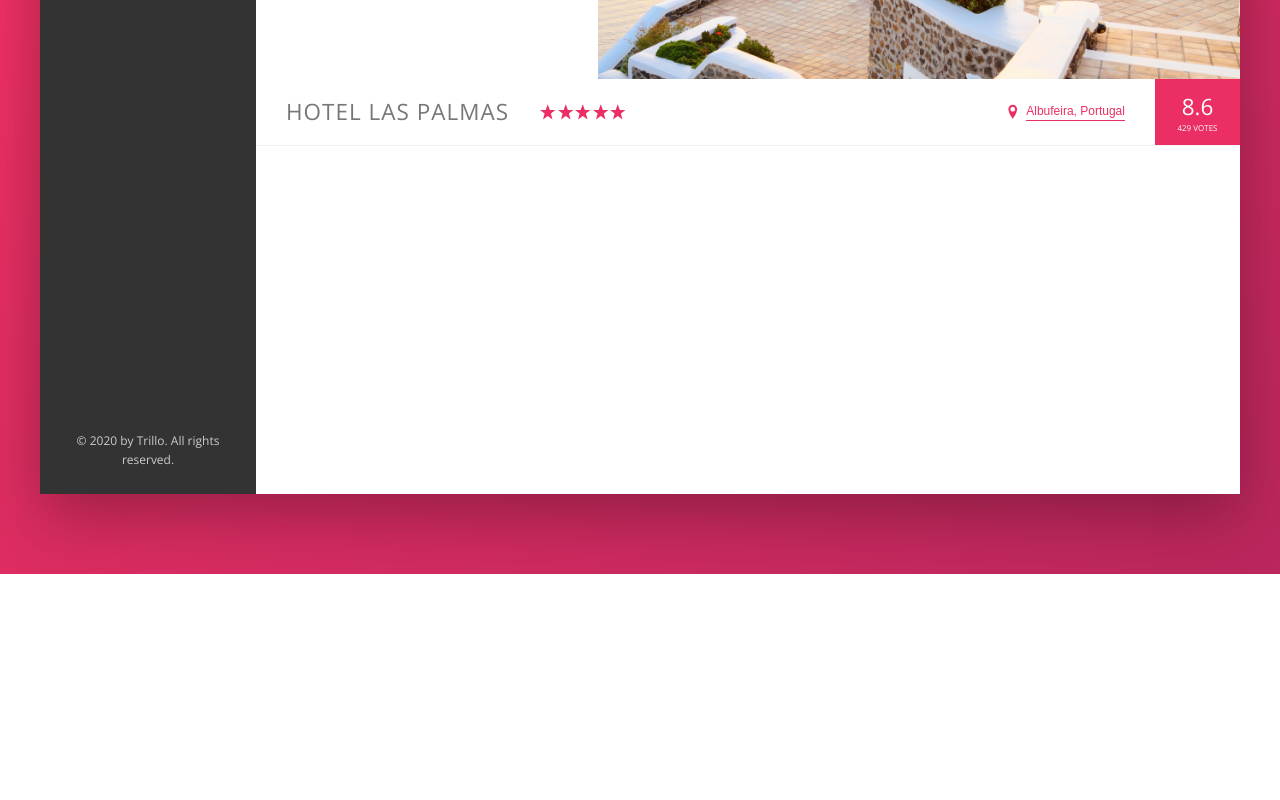
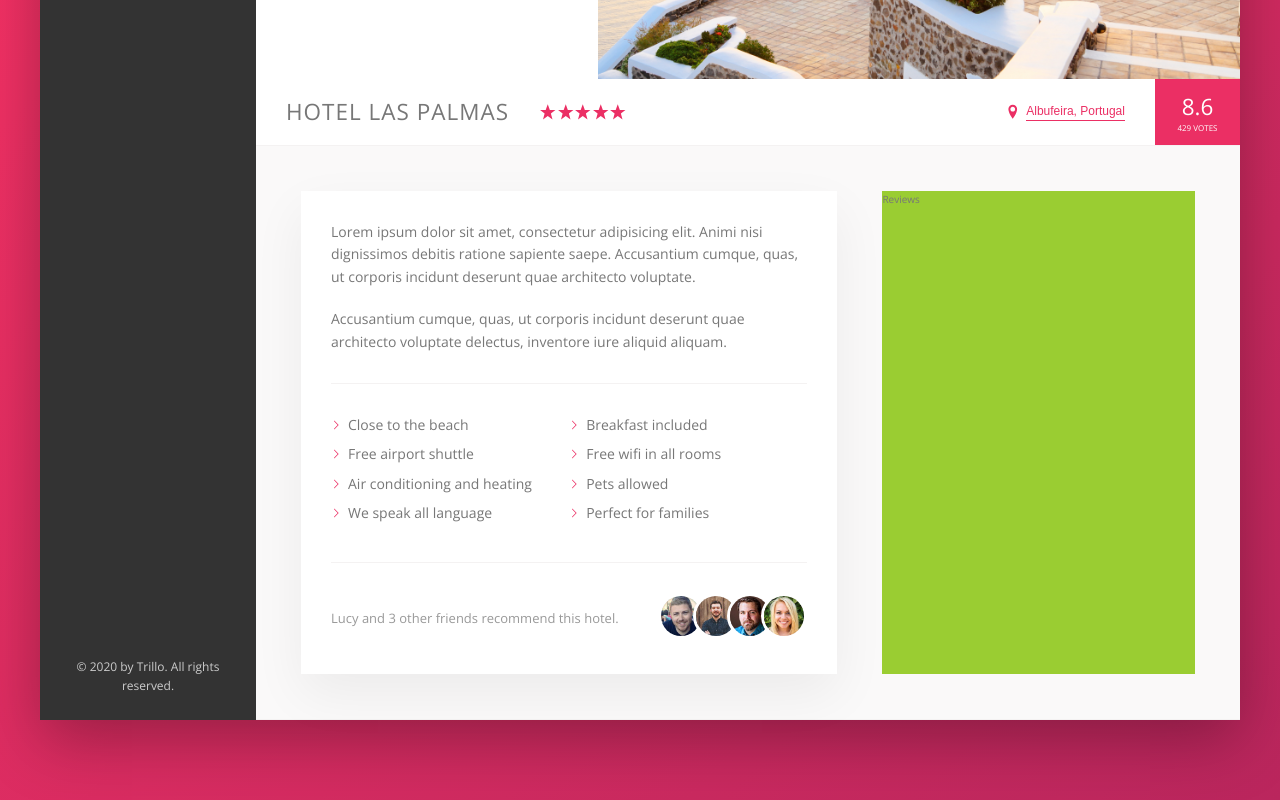
Before and after one commit to bulochkadmg/Trillo, a website: page index.html in a window 1280 px wide. Shown: the part 456-1256 px from the top of the page. Before the commit the page ends 1030 px from the top, so only its background shows below. Drawn offline with nearby package versions, Linux system fonts and the light colour scheme.

Commit message:
create description content to hotel

```diff
--- a/index.html
+++ b/index.html
@@ -140,8 +140,47 @@
                             <div class="overview__rating-count">429 votes</div>
                         </div>
                     </div>
+
+                    <div class="detail">
+                        <div class="description">
+                            <p class="paragraph">
+                                Lorem ipsum dolor sit amet, consectetur adipisicing elit. Animi nisi dignissimos debitis ratione sapiente saepe. Accusantium cumque, quas, ut corporis incidunt deserunt quae architecto voluptate.
+                            </p>
+                            <p class="paragraph">
+                                Accusantium cumque, quas, ut corporis incidunt deserunt quae architecto voluptate delectus, inventore iure aliquid aliquam.
+                            </p>
+                            <ul class="list">
+                                <li class="list__item">Close to the beach</li>
+                                <li class="list__item">Breakfast included</li>
+                                <li class="list__item">Free airport shuttle</li>
+                                <li class="list__item">Free wifi in all rooms</li>
+                                <li class="list__item">Air conditioning and heating</li>
+                                <li class="list__item">Pets allowed</li>
+                                <li class="list__item">We speak all language</li>
+                                <li class="list__item">Perfect for families</li>
+                            </ul>
+                            <div class="recommend">
+                                <p class="recommend__count">
+                                    Lucy and 3 other friends recommend this hotel.
+                                </p>
+                                <div class="recommend__friends">
+                                    <img src="img/user-3.jpg" alt="photo friends" class="recommend__photo">
+                                    <img src="img/user-4.jpg" alt="photo friends" class="recommend__photo">
+                                    <img src="img/user-5.jpg" alt="photo friends" class="recommend__photo">
+                                    <img src="img/user-6.jpg" alt="photo friends" class="recommend__photo">
+                                </div>
+                            </div>
+                        </div>
+
+                        <div class="user-reviews">
+                            Reviews
+                        </div>
+                    </div>
+
                 </main>
             </div>
         </div>
     </body>
 </html>
+
+<!-- papka 7 video 17 -->
--- a/sass/_base.scss
+++ b/sass/_base.scss
@@ -13,6 +13,9 @@
     --color-grey-dark-3: #999;
 
     --shadow-dark: 0 2rem 6rem rgba(0, 0, 0, .3);
+    --shadow-light: 0 2rem 5rem rgba(0, 0, 0, .06);
+
+    --line: 1px solid var(--color-grey-light-2);
 }
 
 * {
--- a/sass/_components.scss
+++ b/sass/_components.scss
@@ -199,7 +199,7 @@
 .overview {
     display: flex;
     align-items: center;
-    border-bottom: 1px solid var(--color-grey-light-2);
+    border-bottom: var(--line);
 
     &__heading {
         font-size: 2.25rem;
@@ -295,3 +295,76 @@
         box-shadow: none;
     }
 }
+
+///////////////////////////////////////////////////////////
+// PARAGRAPH
+.paragraph:not(:last-of-type) {
+    margin-bottom: 2rem;
+}
+
+///////////////////////////////////////////////////////////
+// LIST
+.list {
+    list-style: none;
+    margin: 3rem 0;
+    padding: 3rem 0;
+    border-top: var(--line);
+    border-bottom: var(--line);
+
+    display: flex;
+    flex-wrap: wrap;
+
+    &__item {
+        flex: 0 0 50%;
+        margin-bottom: .7rem;
+    }
+
+    &__item::before {
+        content: "";
+        display: inline-block;
+        height: 1rem;
+        width: 1rem;
+        margin-right: .7rem;
+
+        // Older browsers
+        // background-image: url(../img/chevron-thin-right.svg);
+        // background-size: cover;
+
+        // Newer browsers - masks
+        background-color: var(--color-primary);
+        -webkit-mask-image: url(../img/chevron-thin-right.svg);
+        -webkit-mask-size: cover;
+        mask-image: url(../img/chevron-thin-right.svg);
+        mask-size: cover;
+    }
+}
+
+///////////////////////////////////////////////////////////
+// RECOMMEND
+.recommend {
+    font-size: 1.3rem;
+    color: var(--color-grey-dark-3);
+
+    display: flex;
+    align-items: center;
+
+    &__count {
+        margin-right: auto;
+    }
+
+    &__friends {
+
+    }
+
+    &__photo {
+        box-sizing: content-box;
+        height: 4rem;
+        width: 4rem;
+        border-radius: 50%;
+        border: 3px solid #fff;
+
+        &:not(:last-child) {
+            margin-right: -1.5rem;
+        }
+    }
+}
--- a/sass/_layout.scss
+++ b/sass/_layout.scss
@@ -11,7 +11,7 @@
     font-size: 1.4rem;
     height: 7rem;
     background-color: #fff;
-    border-bottom: 1px solid var(--color-grey-light-2);
+    border-bottom: var(--line);
 
     display: flex;
     justify-content: space-between;
@@ -35,7 +35,26 @@
 .hotel-view {
     background-color: #fff;
 
-    height: 80rem;
-
     flex: 1;
 }
+
+.detail {
+    display: flex;
+    padding: 4.5rem;
+    background-color: var(--color-grey-light-1);
+    border-bottom: var(--line);
+}
+
+.description {
+    font-size: 1.4rem;
+    background-color: #fff;
+    box-shadow: var(--shadow-light);
+    padding: 3rem;
+    flex: 0 0 60%;
+    margin-right: 4.5rem;
+}
+
+.user-reviews {
+    background-color: yellowgreen;
+    flex: 1;
+}
```
Also changed, not shown: css/style.css.
